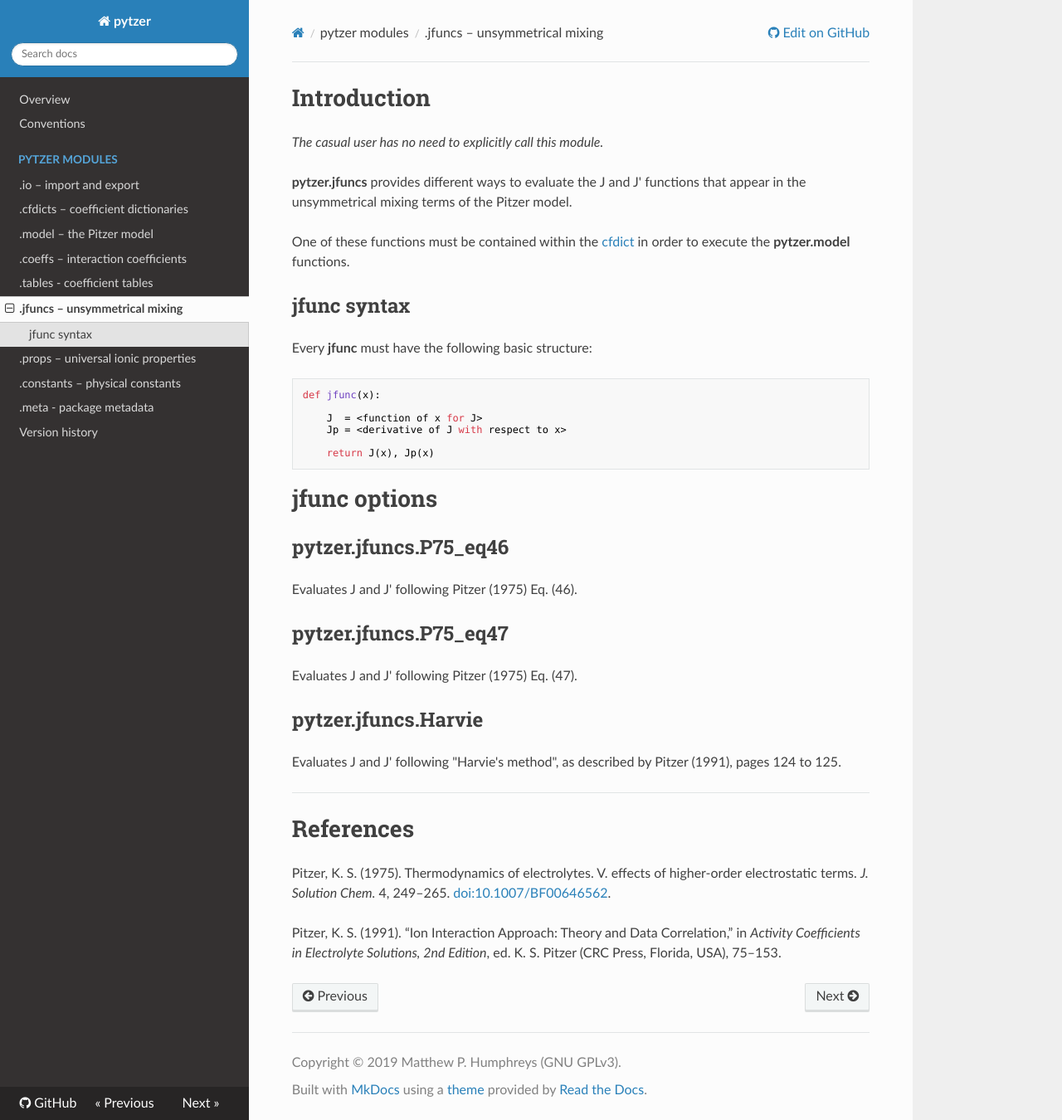
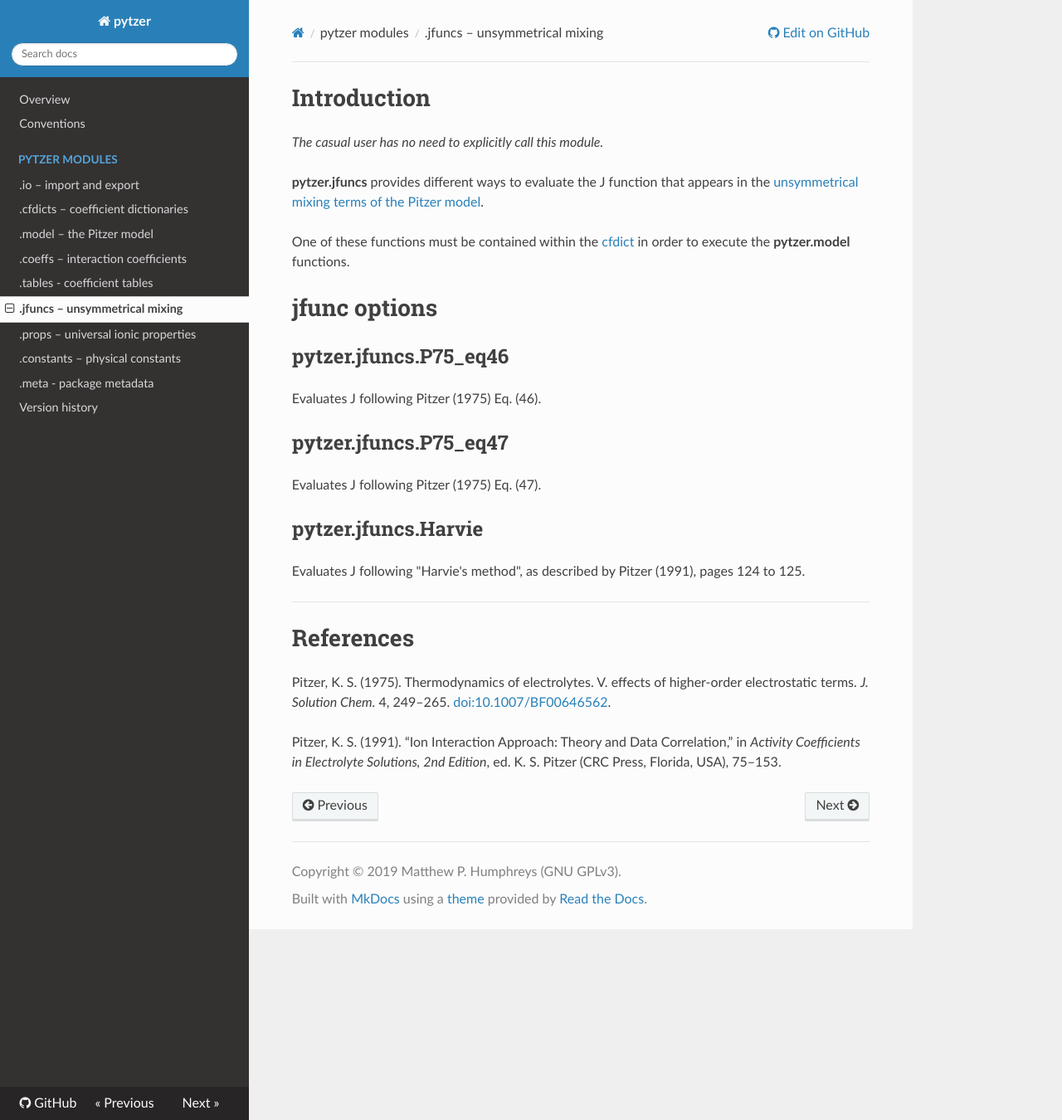
Before and after one commit to mvdh7/pytzer, an MkDocs documentation site: the page built from docs/modules/jfuncs.md, in a window 1280 px wide and 1350 px high. Shown: the whole window at 83% size. Built offline with MkDocs 1.6.1, drawn with Linux system fonts in a browser that asks for light colours; nearby versions of some CDN libraries.

````diff
--- a/docs/modules/jfuncs.md
+++ b/docs/modules/jfuncs.md
@@ -2,36 +2,23 @@
 
 *The casual user has no need to explicitly call this module.*
 
-**pytzer.jfuncs** provides different ways to evaluate the J and J' functions that appear in the unsymmetrical mixing terms of the Pitzer model.
+**pytzer.jfuncs** provides different ways to evaluate the J function that appears in the [unsymmetrical mixing terms of the Pitzer model](../../modules/model/#etheta).
 
 One of these functions must be contained within the [cfdict](../cfdicts) in order to execute the **pytzer.model** functions.
-
-## jfunc syntax
-
-Every **jfunc** must have the following basic structure:
-
-```python
-def jfunc(x):
-
-    J  = <function of x for J>
-    Jp = <derivative of J with respect to x>
-
-    return J(x), Jp(x)
-```
 
 # jfunc options
 
 ## pytzer.jfuncs.P75_eq46
 
-Evaluates J and J' following Pitzer (1975) Eq. (46).
+Evaluates J following Pitzer (1975) Eq. (46).
 
 ## pytzer.jfuncs.P75_eq47
 
-Evaluates J and J' following Pitzer (1975) Eq. (47).
+Evaluates J following Pitzer (1975) Eq. (47).
 
 ## pytzer.jfuncs.Harvie
 
-Evaluates J and J' following "Harvie's method", as described by Pitzer (1991), pages 124 to 125.
+Evaluates J following "Harvie's method", as described by Pitzer (1991), pages 124 to 125.
 
 <hr />
 
````
Also changed, not shown: docs/modules/cfdicts.md (+9 -4 lines), docs/modules/coeffs.md (+14 -9 lines).
